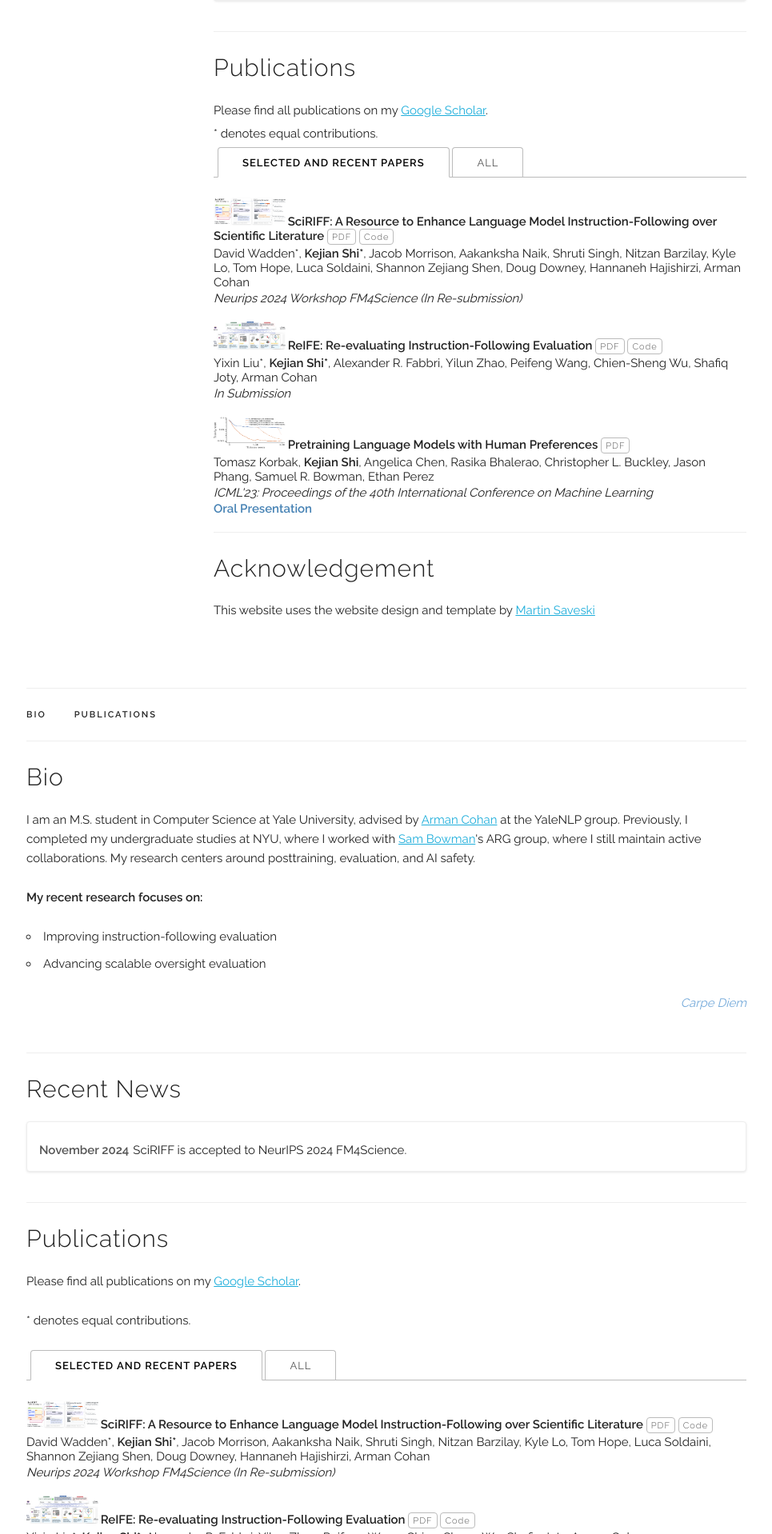
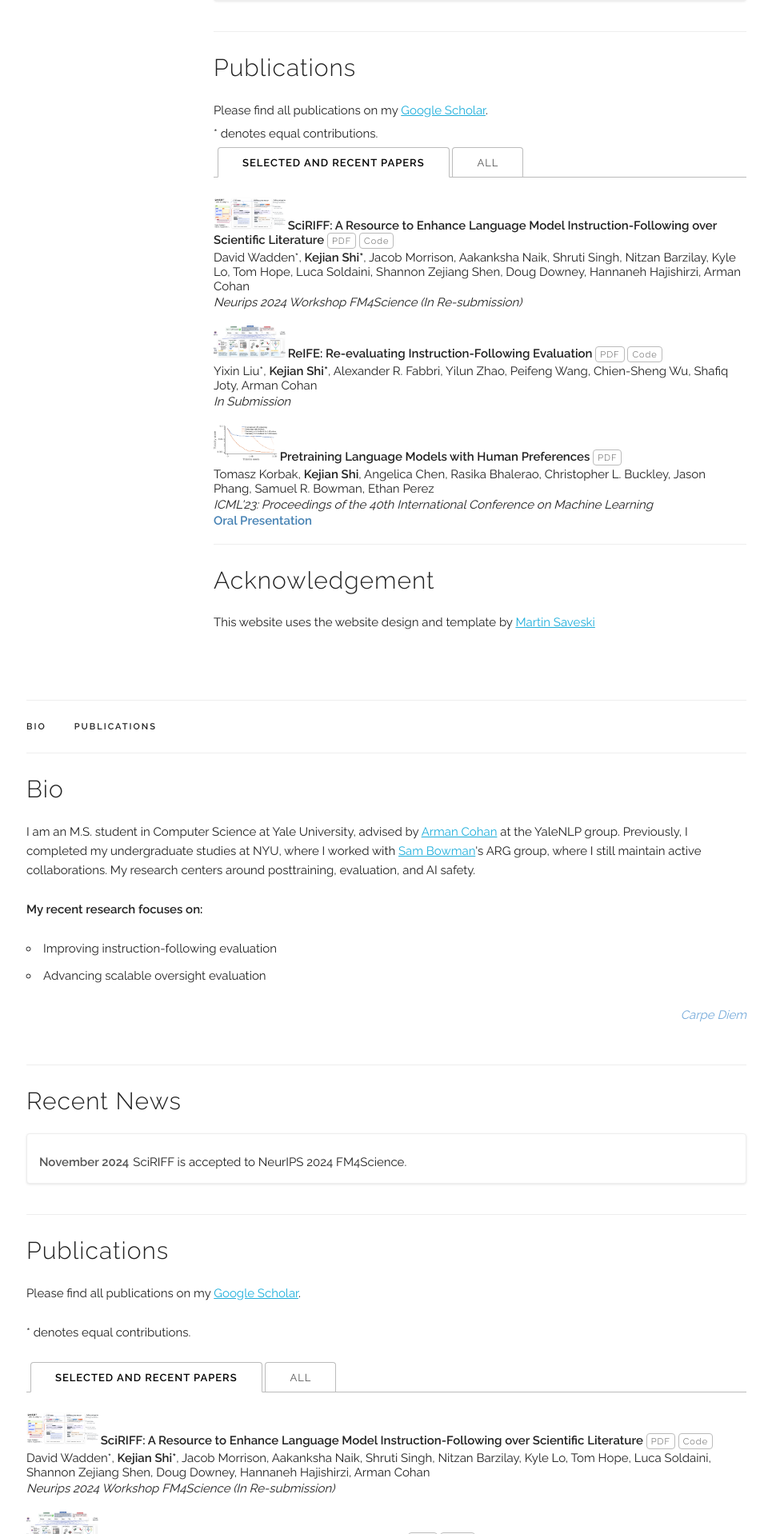
Before and after one commit to shi-kejian/shi-kejian.github.io, a Jekyll site: the page built from index.html, in a window 1280 px wide. Shown: the part 731-2649 px from the top of the page at 80% size, without its empty margins (157-1122 px from the left). Built offline with Jekyll 4.4.1, drawn with Linux system fonts in a browser that asks for light colours; some web fonts are replaced.

Commit message:
Update publications.yaml

```diff
--- a/_data/publications.yaml
+++ b/_data/publications.yaml
@@ -1,5 +1,5 @@
 papers:
-  - title: "<img src='images/sciriff_fig1.png' style='width: 90px; height: 35px; margin-right: -1px;'> SciRIFF: A Resource to Enhance Language Model Instruction-Following over Scientific Literature"
+  - title: "<img src='images/sciriff_fig1.png' style='width: 90px; height: 40px; margin-right: -1px;'> SciRIFF: A Resource to Enhance Language Model Instruction-Following over Scientific Literature"
     authors: "David Wadden*, <b>Kejian Shi*</b>, Jacob Morrison, Aakanksha Naik, Shruti Singh, Nitzan Barzilay, Kyle Lo, Tom Hope, Luca Soldaini, Shannon Zejiang Shen, Doug Downey, Hannaneh Hajishirzi, Arman Cohan"
     venue: "Neurips 2024 Workshop FM4Science (In Re-submission)"
     paper_pdf: https://arxiv.org/abs/2410.07069
@@ -7,7 +7,7 @@ papers:
     HF: https://huggingface.co/collections/allenai/sciriff-665f61ba7315e1d202e5f6bf"
     selected: y
 
-  - title: "<img src='images/reife_fig1.jpg' style='width: 90px; height: 35px; margin-right: -1px;'> ReIFE: Re-evaluating Instruction-Following Evaluation"
+  - title: "<img src='images/reife_fig1.jpg' style='width: 90px; height: 40px; margin-right: -1px;'> ReIFE: Re-evaluating Instruction-Following Evaluation"
     authors: "Yixin Liu*, <b>Kejian Shi*</b>, Alexander R. Fabbri, Yilun Zhao, Peifeng Wang, Chien-Sheng Wu, Shafiq Joty, Arman Cohan"
     venue: "In Submission"
     paper_pdf: https://arxiv.org/abs/2410.07069
@@ -15,7 +15,7 @@ papers:
     HF: https://huggingface.co/datasets/yale-nlp/ReIFE
     selected: y
 
-  - title: "<img src='images/phf_fig1.png' style='width: 90px; height: 40px; margin-right: -1px;'> Pretraining Language Models with Human Preferences"
+  - title: "<img src='images/phf_fig1.png' style='width: 80px; height: 45px; margin-right: -1px;'> Pretraining Language Models with Human Preferences"
     authors: "Tomasz Korbak, <b>Kejian Shi</b>, Angelica Chen, Rasika Bhalerao, Christopher L. Buckley, Jason Phang, Samuel R. Bowman, Ethan Perez"
     venue: "ICML'23: Proceedings of the 40th International Conference on Machine Learning"
     paper_pdf: https://arxiv.org/abs/2302.08582
```
